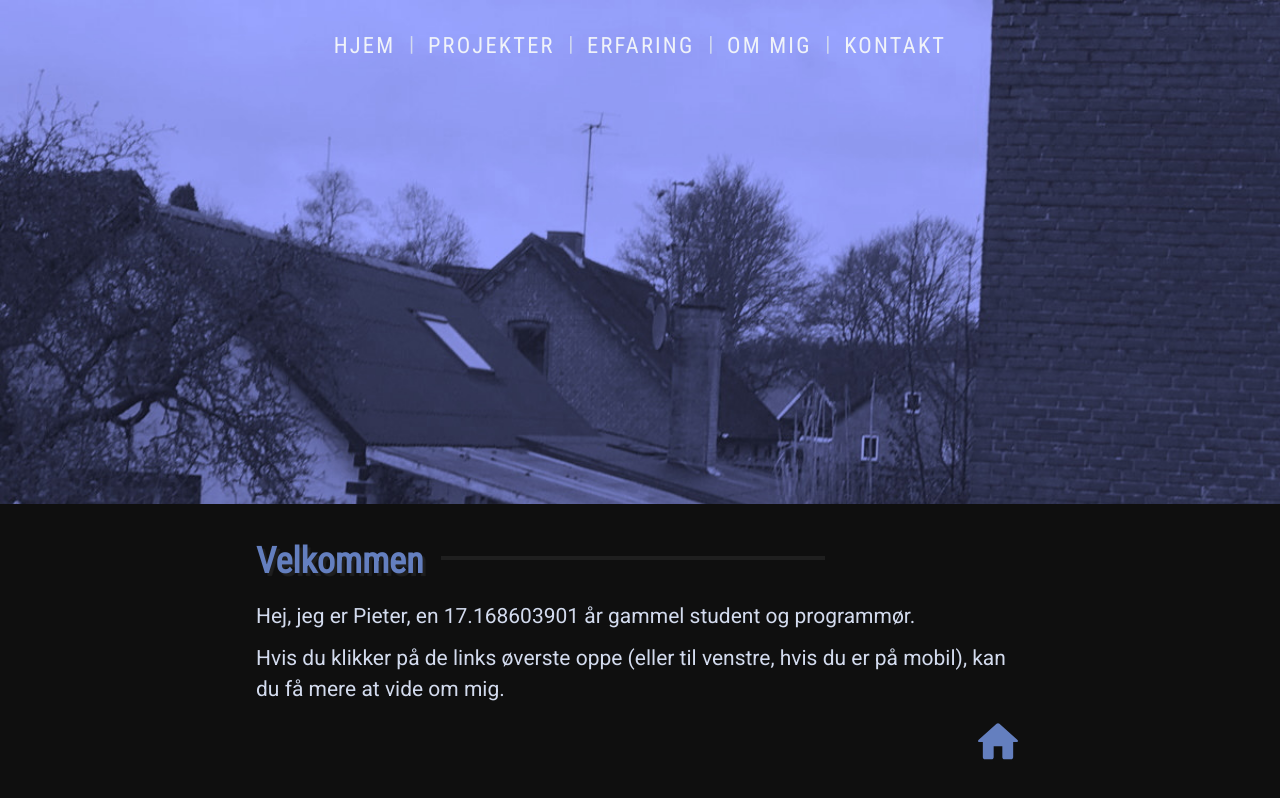
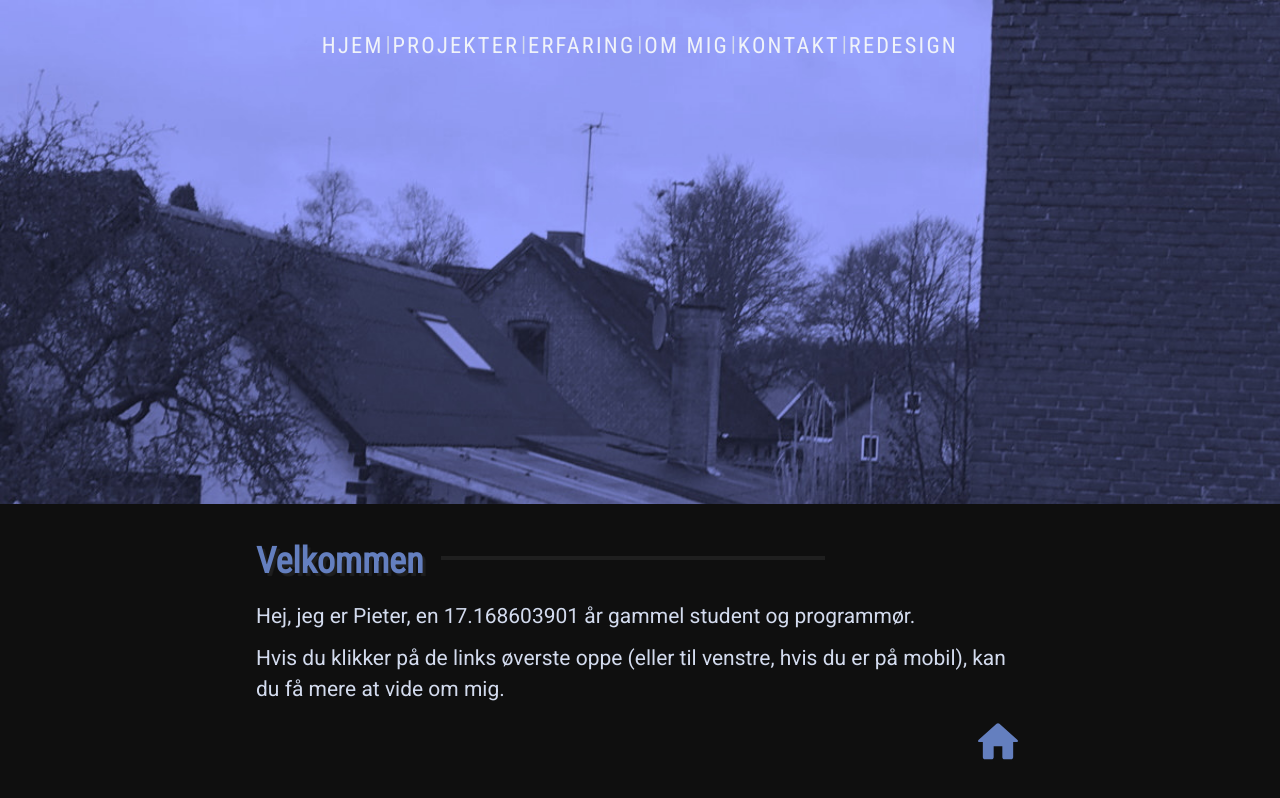
Before and after one commit to camper0008/tphollebeek, a React (Create React App) app: page / in a window 1280 px wide. Built offline with nearby package versions, Linux system fonts and the light colour scheme.

Commit message:
added redesign link

```diff
--- a/src/components/Navbar.js
+++ b/src/components/Navbar.js
@@ -32,6 +32,8 @@ function Navbar(props) {
         <NavbarLink name="Om mig" page="/about" setPage={props.setPage} />
         <span className="navbar-divider">|</span>
         <NavbarLink name="Kontakt" page="/contact" setPage={props.setPage} />
+        <span className="navbar-divider">|</span>
+        <a href="https://redesign-tphollebeek.netlify.app" className="navbar-link">redesign</a>
     </nav>
     <button
         className="navbar-mobile-toggle"
--- a/src/pages/Experience.js
+++ b/src/pages/Experience.js
@@ -1,5 +1,4 @@
 import footerIcon from '../assets/images/icons/medal-blue.svg'
-import Rating from '../components/Rating'
 
 function Experience() {
     return (
--- a/src/style.css
+++ b/src/style.css
@@ -143,10 +143,6 @@ a::hover {
     cursor: pointer;
 }
 
-.rating-container {
-    padding-bottom: 0.25em;
-}
-
 .icon {
     height: 3.25rem;
     float: right;
```
